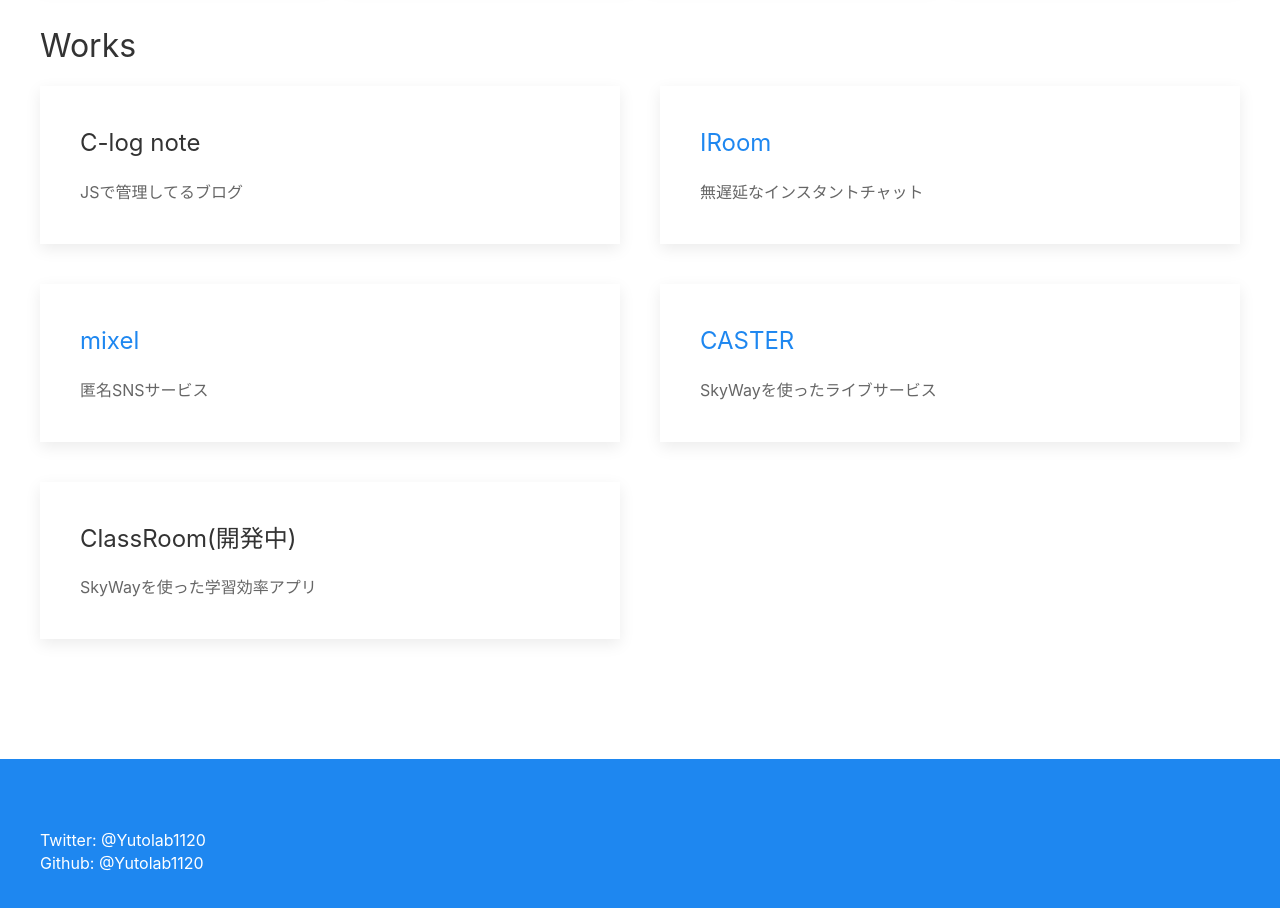
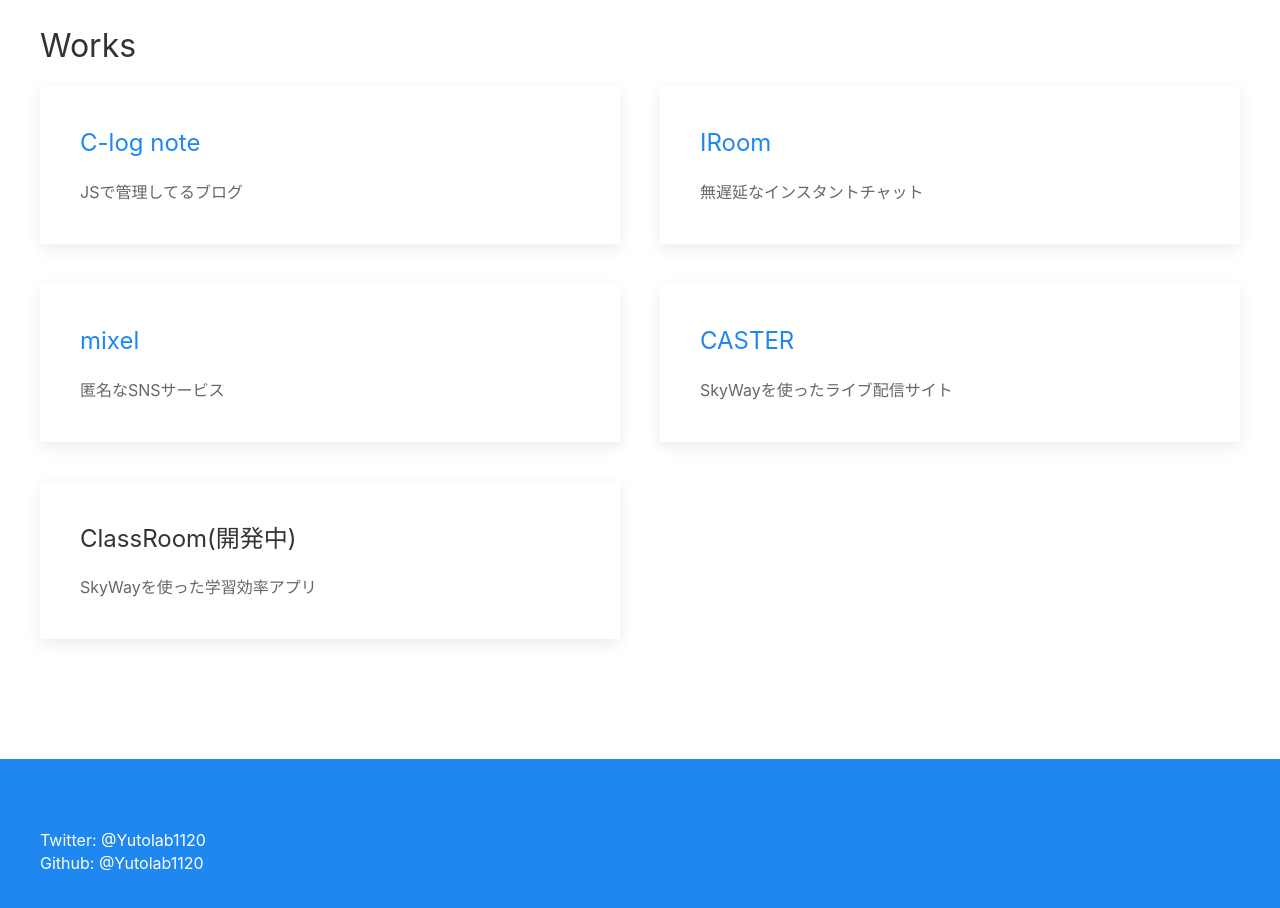
Before and after one commit to YuToLab1120/YuToLab1120.github.io, a plain HTML site: page index.html in a window 1280 px wide. Shown: the part 780-1688 px from the top of the page. Drawn offline with nearby package versions, Linux system fonts and the light colour scheme.

Commit message:
Update index.html

```diff
--- a/index.html
+++ b/index.html
@@ -79,7 +79,7 @@
                 <div class="uk-child-width-1-2@s uk-grid-match" uk-grid>
                     <div>
                         <div class="uk-card uk-card-default uk-card-hover uk-card-body">
-                            <h3 class="uk-card-title">C-log note</h3>
+                            <h3 class="uk-card-title"><a href="https://yutolab1120.github.io/c-log_note/">C-log note</a></h3>
                             <p>JSで管理してるブログ</p>
                         </div>
                     </div>
@@ -92,13 +92,13 @@
                     <div>
                         <div class="uk-card uk-card-default uk-card-hover uk-card-body">
                             <h3 class="uk-card-title"><a href="https://mixel.glitch.me/">mixel</a></h3>
-                            <p>匿名SNSサービス</p>
+                            <p>匿名なSNSサービス</p>
                         </div>
                     </div>
                     <div>
                         <div class="uk-card uk-card-default uk-card-hover uk-card-body">
                             <h3 class="uk-card-title"><a href="https://caster-jp.glitch.me/front">CASTER</a></h3>
-                            <p>SkyWayを使ったライブサービス</p>
+                            <p>SkyWayを使ったライブ配信サイト</p>
                         </div>
                     </div>
                     <div>
```
